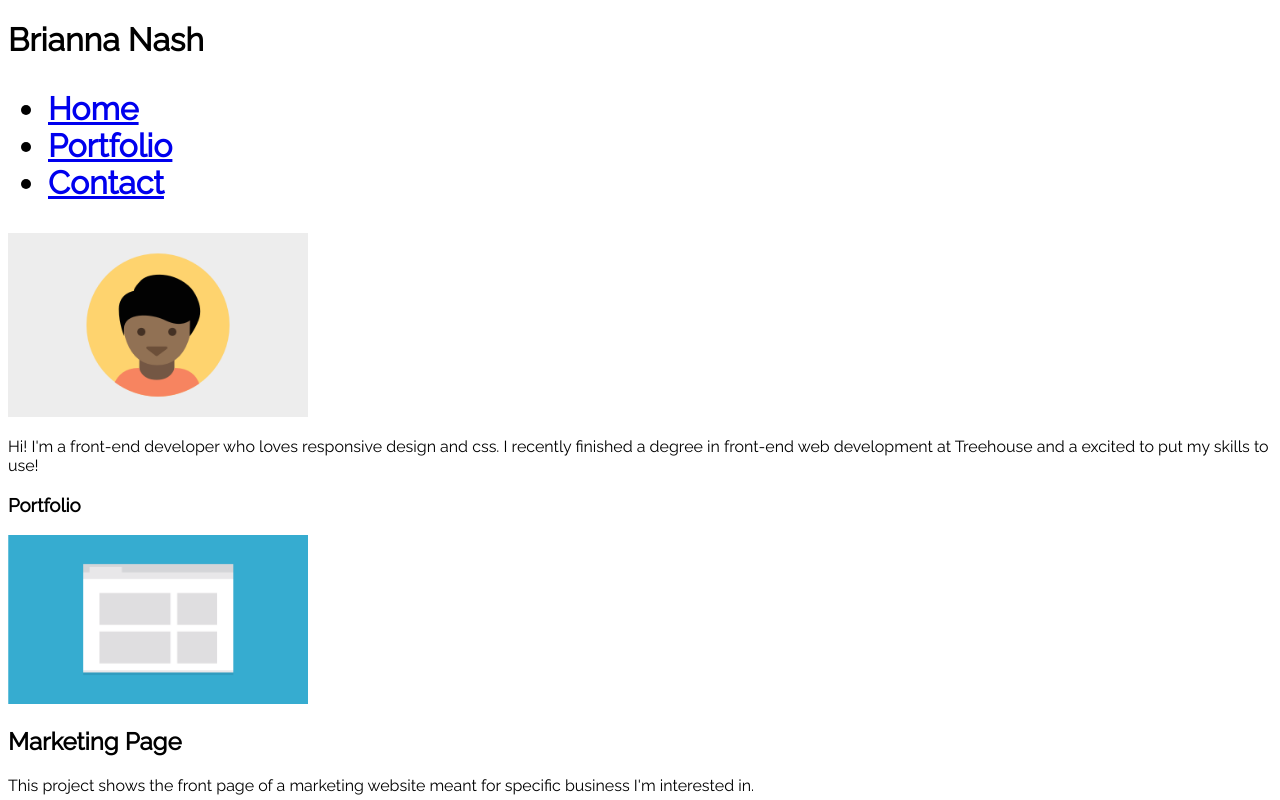
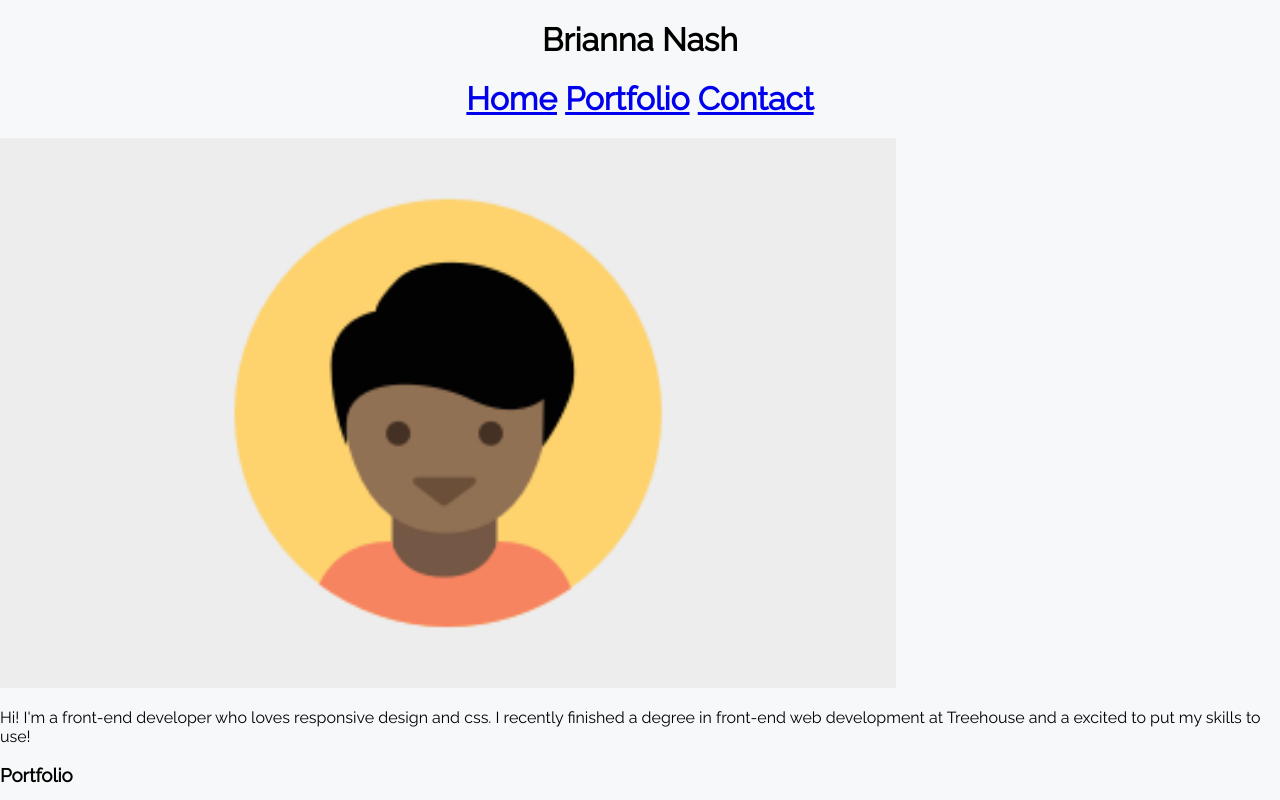
Before and after one commit to briannalnash/Techdegree-Project-2, a plain HTML site: page index.html in a window 1280 px wide. Shown: the top 800 px of the page. Drawn offline with Linux system fonts and the light colour scheme.

Commit message:
added normalize.css to index.html file

```diff
--- a/css/style.css
+++ b/css/style.css
@@ -1,7 +1,16 @@
 body {
   font-family: 'Raleway', sans-serif;
+  background-color: #f7f8f9;
+}
+
+header {
+  text-align: center;
 }
 
 img {
   width: 300px;
 }
+
+.profile-image {
+  width: 70%;
+}
--- a/index.html
+++ b/index.html
@@ -4,6 +4,7 @@
     <meta charset="utf-8">
     <meta name=viewport content="width=device-width, initial-scale=1">
     <title>Brianna Nash</title>
+    <link rel="stylesheet" type="text/css" href="css/normalize.css">
     <link rel="stylesheet" type="text/css" href="css/style.css">
     <link href="https://fonts.googleapis.com/css?family=Raleway" rel="stylesheet">
   </head>
@@ -14,11 +15,9 @@
     <header>
       <h1 id="top">Brianna Nash<h1>
       <nav>
-        <ul>
-          <li><a href="index.html">Home</a></li>
-          <li><a href="#portfolio">Portfolio</a></li>
-          <li><a href="#contact">Contact</a></li>
-        </ul>
+          <span><a href="index.html">Home</a></span>
+          <span><a href="#portfolio">Portfolio</a></span>
+          <span><a href="#contact">Contact</a></span>
       </nav>
     </header><!--/.header-->
 
```
